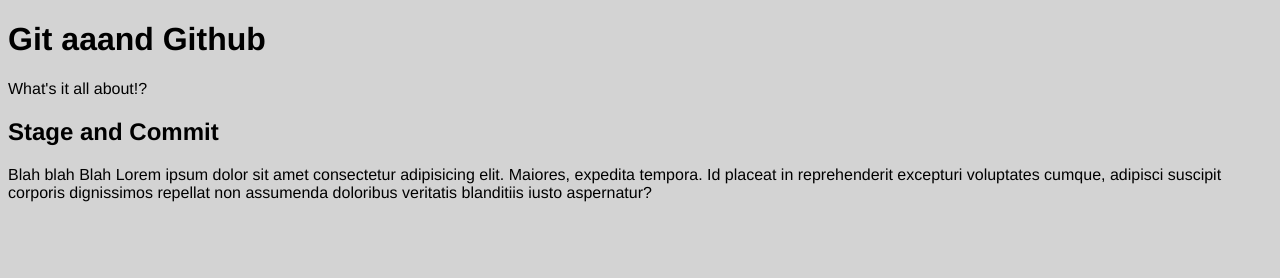
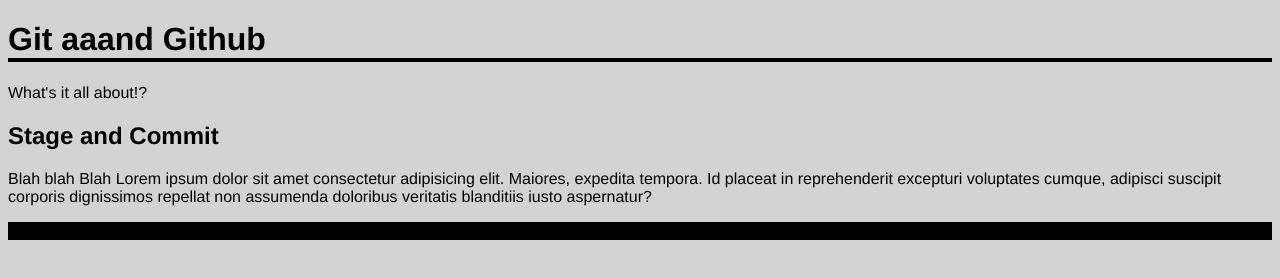
Before and after one commit to juneate/practice-repo, a plain HTML site: page index.html in a window 1280 px wide. Drawn offline with Linux system fonts and the light colour scheme.

Commit message:
A bit of css styling.

```diff
--- a/css/style.css
+++ b/css/style.css
@@ -8,3 +8,11 @@ body {
 
   font: 400 normal 1rem helvetica, arial, sans-serif;
 }
+
+.line {
+  border-bottom: 0.25rem solid black;
+}
+
+.footer {
+  background-color: black;
+}
--- a/index.html
+++ b/index.html
@@ -9,12 +9,15 @@
   </head>
   <body>
     <header>
-      <h1>Git aaand Github</h1>
+      <h1 class="line">Git aaand Github</h1>
       <p>What's it all about!?</p>
     </header>
     <main>
       <h2>Stage and Commit</h2>
       <p>Blah blah Blah Lorem ipsum dolor sit amet consectetur adipisicing elit. Maiores, expedita tempora. Id placeat in reprehenderit excepturi voluptates cumque, adipisci suscipit corporis dignissimos repellat non assumenda doloribus veritatis blanditiis iusto aspernatur?</p>
     </main>
+    <footer class="footer">
+      <p>Whatever</p>
+    </footer>
   </body>
 </html>
```
